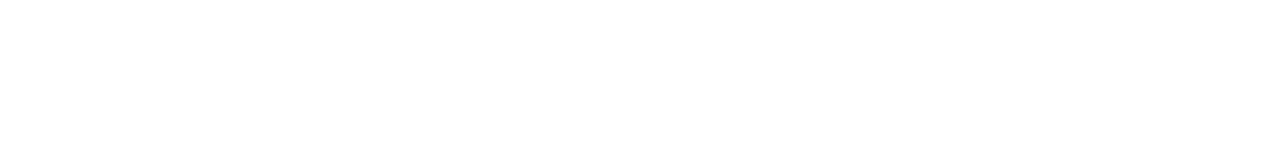
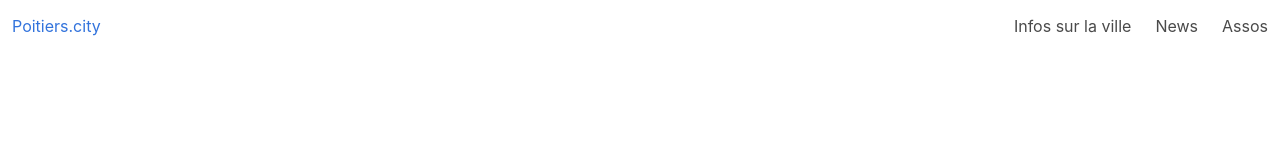
Before and after one commit to MatteoGauthier/Poitiers.city, a plain HTML site: page index.html in a window 1280 px wide. Drawn offline with nearby package versions, Linux system fonts and the light colour scheme.

Commit message:
Ajout du menu dans index.html

```diff
--- a/index.html
+++ b/index.html
@@ -5,8 +5,61 @@
     <meta name="viewport" content="width=device-width, initial-scale=1.0">
     <meta http-equiv="X-UA-Compatible" content="ie=edge">
     <title>Poitiers.city</title>
+    <link rel="stylesheet" href="https://cdnjs.cloudflare.com/ajax/libs/bulma/0.7.5/css/bulma.min.css">
+    <script defer src="https://use.fontawesome.com/releases/v5.3.1/js/all.js"></script>
 </head>
 <body>
+    <header>
+            <nav class="navbar" role="navigation" aria-label="main navigation">
+                <div class="navbar-brand">
+                    <a class="navbar-item" href="">
+                    Poitiers.city
+                    </a>
 
+                    <a role="button" class="navbar-burger burger" aria-label="menu" aria-expanded="false" data-target="navbarBasicExample">
+                    <span aria-hidden="true"></span>
+                    <span aria-hidden="true"></span>
+                    <span aria-hidden="true"></span>
+                    </a>
+                </div>
+
+                <div id="navbarBasicExample" class="navbar-menu">
+                    <!-- <div class="navbar-item has-dropdown is-hoverable">
+                        <a class="navbar-link">
+                        More
+                        </a>
+
+                        <div class="navbar-dropdown">
+                        <a class="navbar-item">
+                            About
+                        </a>
+                        <a class="navbar-item">
+                            Jobs
+                        </a>
+                        <a class="navbar-item">
+                            Contact
+                        </a>
+                        <hr class="navbar-divider">
+                        <a class="navbar-item">
+                            Report an issue
+                        </a>
+                        </div>
+                    </div> -->
+                    <div class="navbar-end">
+                        <a class="navbar-item">
+                            Infos sur la ville
+                        </a>
+
+                        <a class="navbar-item">
+                            News
+                        </a>
+
+                        <a class="navbar-item">
+                            Assos
+                        </a>
+                    </div>
+                </div>
+            </nav>
+    </header>
 </body>
 </html>
```
